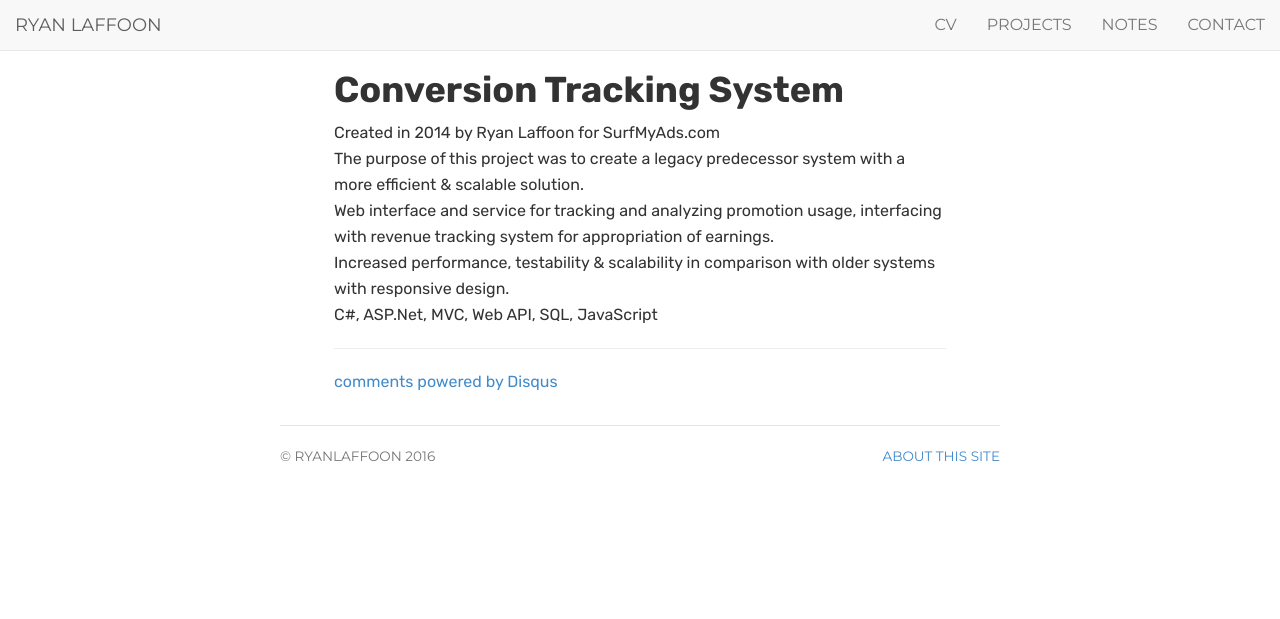
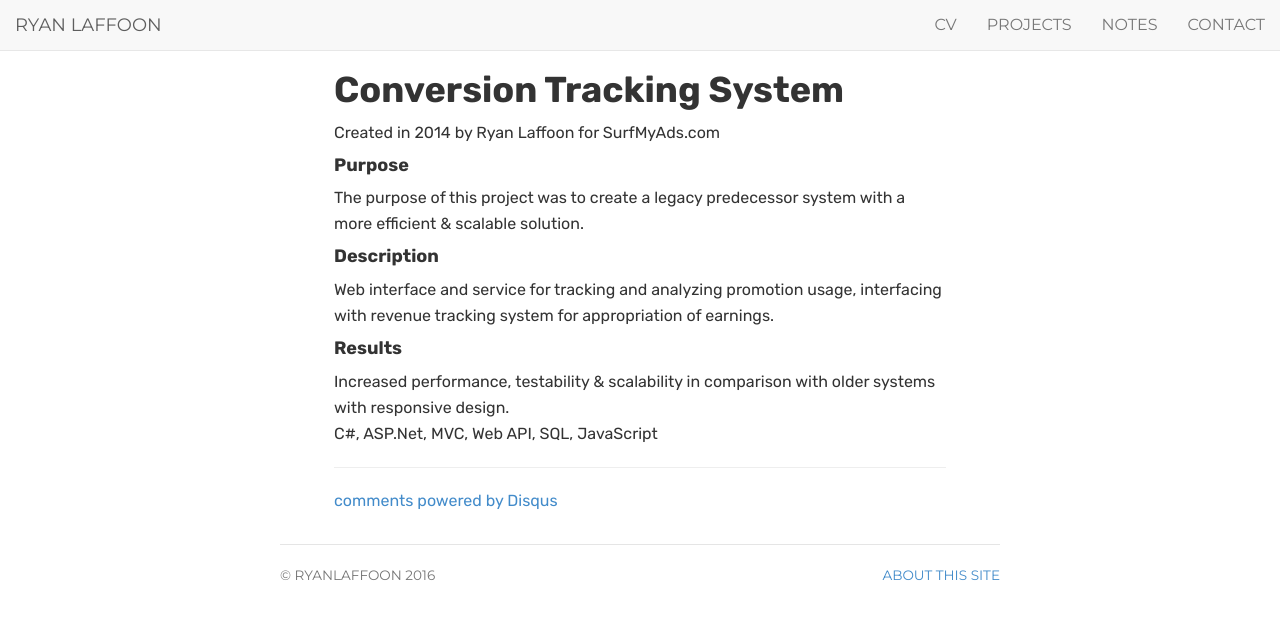
Before and after one commit to ryanlaffoon/ryanlaffoon.github.io, a Jekyll site: the page built from _projects/Conversion-Tracking-System.md, in a window 1280 px wide. Shown: the top 619 px of the page. Built offline with Jekyll 4.4.1, drawn with Linux system fonts in a browser that asks for light colours; comment, search, counter and statistics services are not loaded.

Commit message:
Update project.html

```diff
--- a/_layouts/project.html
+++ b/_layouts/project.html
@@ -14,18 +14,21 @@ projects: active
         </span>
         <!-- Project content -->
         {% if project.purpose %}
+        <h4>Purpose</h4>
         <div class="projectbody">
             {{ project.purpose }}
         </div>
         {% endif %}
 
         {% if project.description %}
+        <h4>Description</h4>
         <div class="projectbody">
             {{ project.description }}
         </div>
         {% endif %}
 
         {% if project.result %}
+        <h4>Results</h4>
         <div class="projectbody">
             {{ project.result }}
         </div>
```
